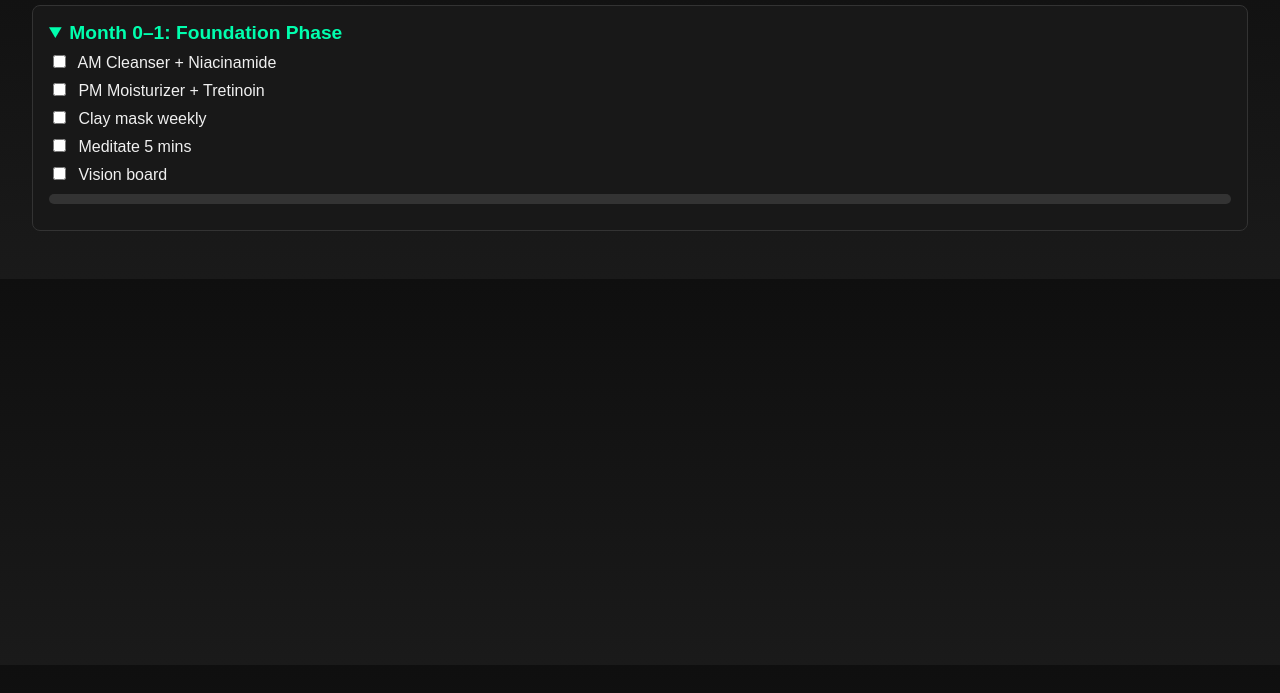
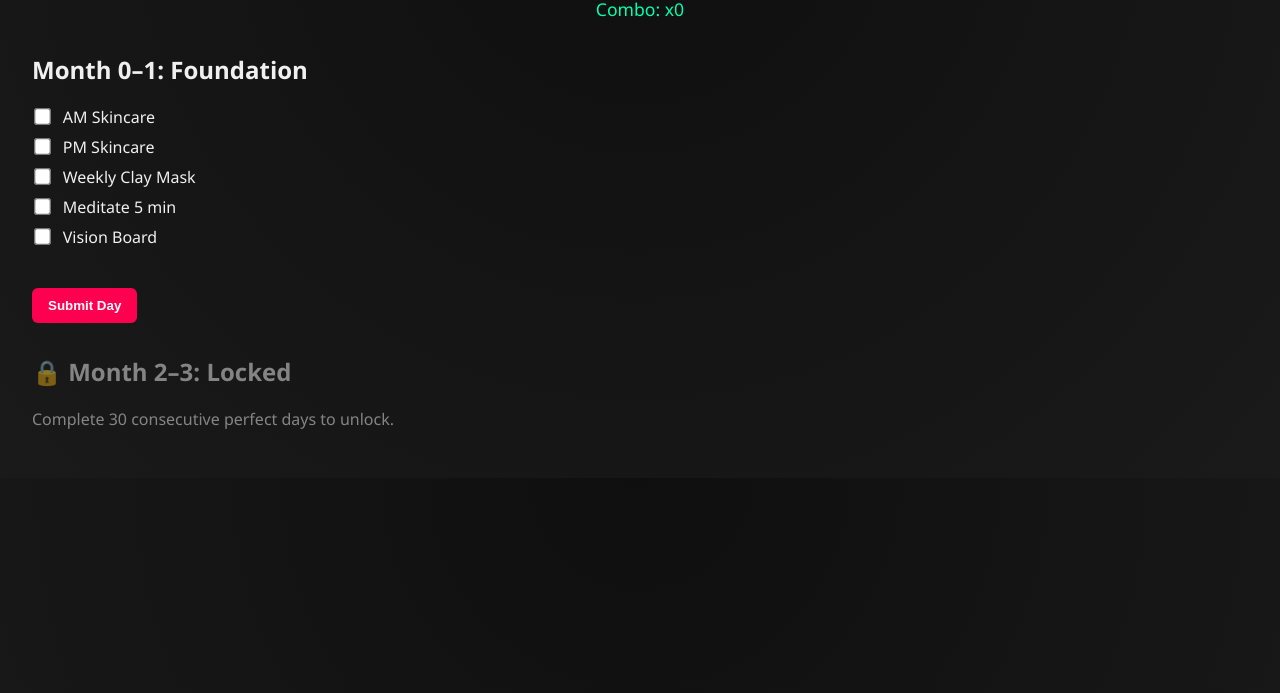
Before and after one commit to XojProjects/Dailyhabits, a plain HTML site: page index.html in a window 1280 px wide. Shown: the part 107-800 px from the top of the page. Drawn offline with Linux system fonts and the light colour scheme.

Commit message:
Add files via upload

```diff
--- a/index.html
+++ b/index.html
@@ -1,88 +1,143 @@
+
 <!DOCTYPE html>
 <html lang="en">
 <head>
   <meta charset="UTF-8" />
   <meta name="viewport" content="width=device-width, initial-scale=1.0"/>
-  <title>12-Month Mogging Tracker</title>
+  <title>Chopped to Mog Transformation</title>
   <style>
     body {
-      font-family: 'Arial', sans-serif;
-      background: linear-gradient(to bottom, #0f0f0f, #1a1a1a);
+      font-family: 'Segoe UI', sans-serif;
+      background: radial-gradient(circle at top, #0f0f0f, #1a1a1a);
       color: #f0f0f0;
       margin: 0;
       padding: 2rem;
     }
-
     h1 {
       text-align: center;
+      color: #ff0050;
+      margin-bottom: 0.5rem;
+    }
+    .combo {
+      text-align: center;
+      font-size: 1.1rem;
       color: #00ffae;
+      margin-bottom: 1.5rem;
     }
-
-    details {
-      background: #181818;
-      border-radius: 8px;
-      margin: 1rem 0;
-      padding: 1rem;
-      border: 1px solid #333;
+    ul {
+      list-style: none;
+      padding: 0;
     }
-
-    summary {
-      cursor: pointer;
-      font-weight: bold;
-      font-size: 1.2rem;
-      color: #00ffae;
-    }
-
-    label {
-      display: block;
+    li {
       margin: 0.5rem 0;
     }
-
     input[type="checkbox"] {
-      margin-right: 0.5rem;
+      margin-right: 0.6rem;
+      transform: scale(1.3);
     }
-
-    .progress-bar {
-      background: #333;
-      border-radius: 20px;
-      overflow: hidden;
-      margin: 10px 0;
+    .locked {
+      opacity: 0.5;
+      pointer-events: none;
     }
-
-    .progress-bar-inner {
-      background-color: #00ffae;
-      height: 10px;
-      width: 0%;
-      transition: width 0.3s ease-in-out;
+    .month-section {
+      margin-top: 2rem;
+    }
+    button {
+      padding: 10px 16px;
+      background-color: #ff0050;
+      color: white;
+      border: none;
+      border-radius: 6px;
+      font-weight: bold;
+      margin-top: 1.5rem;
+      cursor: pointer;
     }
   </style>
 </head>
 <body>
-  <h1>12-Month Transformation Tracker</h1>
+  <h1>🔥 Chopped to Mog Transformation</h1>
+  <div class="combo" id="comboDisplay">Combo: x0</div>
 
-  <details open>
-    <summary>Month 0–1: Foundation Phase</summary>
-    <div id="month0-list">
-      <label><input type="checkbox" onchange="updateProgress('month0')"> AM Cleanser + Niacinamide</label>
-      <label><input type="checkbox" onchange="updateProgress('month0')"> PM Moisturizer + Tretinoin</label>
-      <label><input type="checkbox" onchange="updateProgress('month0')"> Clay mask weekly</label>
-      <label><input type="checkbox" onchange="updateProgress('month0')"> Meditate 5 mins</label>
-      <label><input type="checkbox" onchange="updateProgress('month0')"> Vision board</label>
-      <div class="progress-bar"><div class="progress-bar-inner" id="month0-progress"></div></div>
-    </div>
-  </details>
+  <div class="month-section" id="month0">
+    <h2>Month 0–1: Foundation</h2>
+    <ul>
+      <li><label><input type="checkbox" class="task"> AM Skincare</label></li>
+      <li><label><input type="checkbox" class="task"> PM Skincare</label></li>
+      <li><label><input type="checkbox" class="task"> Weekly Clay Mask</label></li>
+      <li><label><input type="checkbox" class="task"> Meditate 5 min</label></li>
+      <li><label><input type="checkbox" class="task"> Vision Board</label></li>
+    </ul>
+    <button onclick="completeDay()">Submit Day</button>
+  </div>
+
+  <div class="month-section locked" id="month1">
+    <h2>🔒 Month 2–3: Locked</h2>
+    <p>Complete 30 consecutive perfect days to unlock.</p>
+  </div>
 
   <script>
-    function updateProgress(monthId) {
-      const container = document.getElementById(`${monthId}-list`);
-      const checkboxes = container.querySelectorAll('input[type="checkbox"]');
-      const progressBar = document.getElementById(`${monthId}-progress`);
-      const total = checkboxes.length;
-      let checked = 0;
-      checkboxes.forEach(cb => cb.checked && checked++);
-      const percent = Math.floor((checked / total) * 100);
-      progressBar.style.width = percent + "%";
+    const comboKey = 'mogger_combo';
+    const lastDateKey = 'mogger_last_date';
+    const unlockKey = 'mogger_month1_unlocked';
+
+    const comboDisplay = document.getElementById('comboDisplay');
+    const tasks = document.querySelectorAll('.task');
+    const month1 = document.getElementById('month1');
+
+    function getPerthDate() {
+      const now = new Date();
+      const utc = now.getTime() + now.getTimezoneOffset() * 60000;
+      const perthOffset = 8 * 60 * 60000;
+      return new Date(utc + perthOffset).toISOString().split('T')[0];
     }
+
+    function loadState() {
+      const combo = parseInt(localStorage.getItem(comboKey)) || 0;
+      const unlocked = localStorage.getItem(unlockKey) === 'true';
+      comboDisplay.textContent = 'Combo: x' + combo;
+
+      if (unlocked) {
+        month1.classList.remove('locked');
+        month1.querySelector('h2').textContent = 'Month 2–3: Base Building';
+      }
+    }
+
+    function completeDay() {
+      const allChecked = Array.from(tasks).every(t => t.checked);
+      const today = getPerthDate();
+      const lastDate = localStorage.getItem(lastDateKey);
+      let combo = parseInt(localStorage.getItem(comboKey)) || 0;
+
+      if (!allChecked) {
+        alert('You must complete all tasks to count today!');
+        return;
+      }
+
+      if (lastDate === today) {
+        alert('You already submitted today.');
+        return;
+      }
+
+      if (!lastDate || (new Date(today) - new Date(lastDate) === 86400000)) {
+        combo++;
+      } else {
+        combo = 1;
+      }
+
+      localStorage.setItem(lastDateKey, today);
+      localStorage.setItem(comboKey, combo);
+      comboDisplay.textContent = 'Combo: x' + combo;
+
+      if (combo >= 30) {
+        localStorage.setItem(unlockKey, 'true');
+        alert('🔥 Month 2–3 Unlocked!');
+        loadState();
+      }
+
+      tasks.forEach(t => t.checked = false);
+    }
+
+    window.onload = loadState;
   </script>
 </body>
 </html>
```
